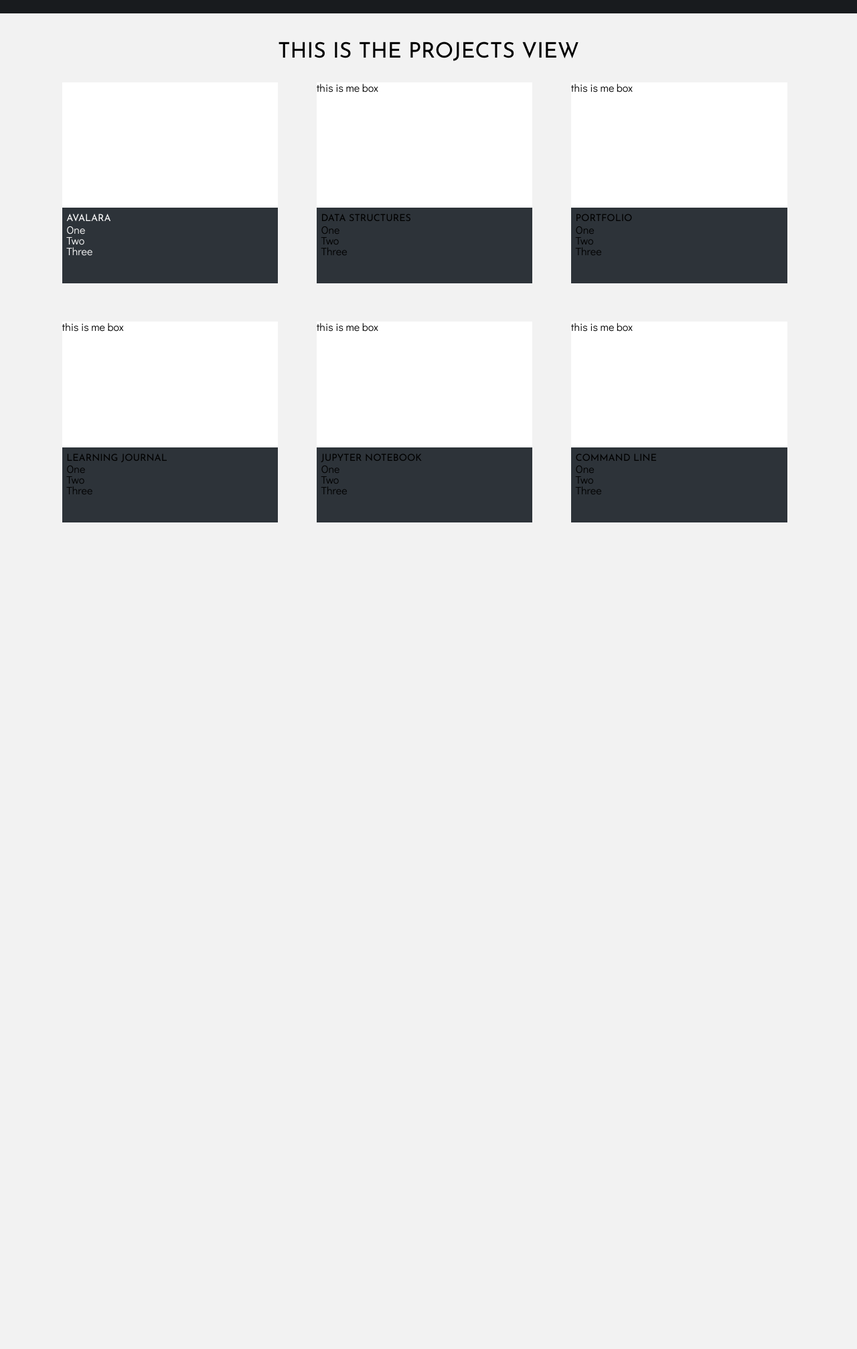
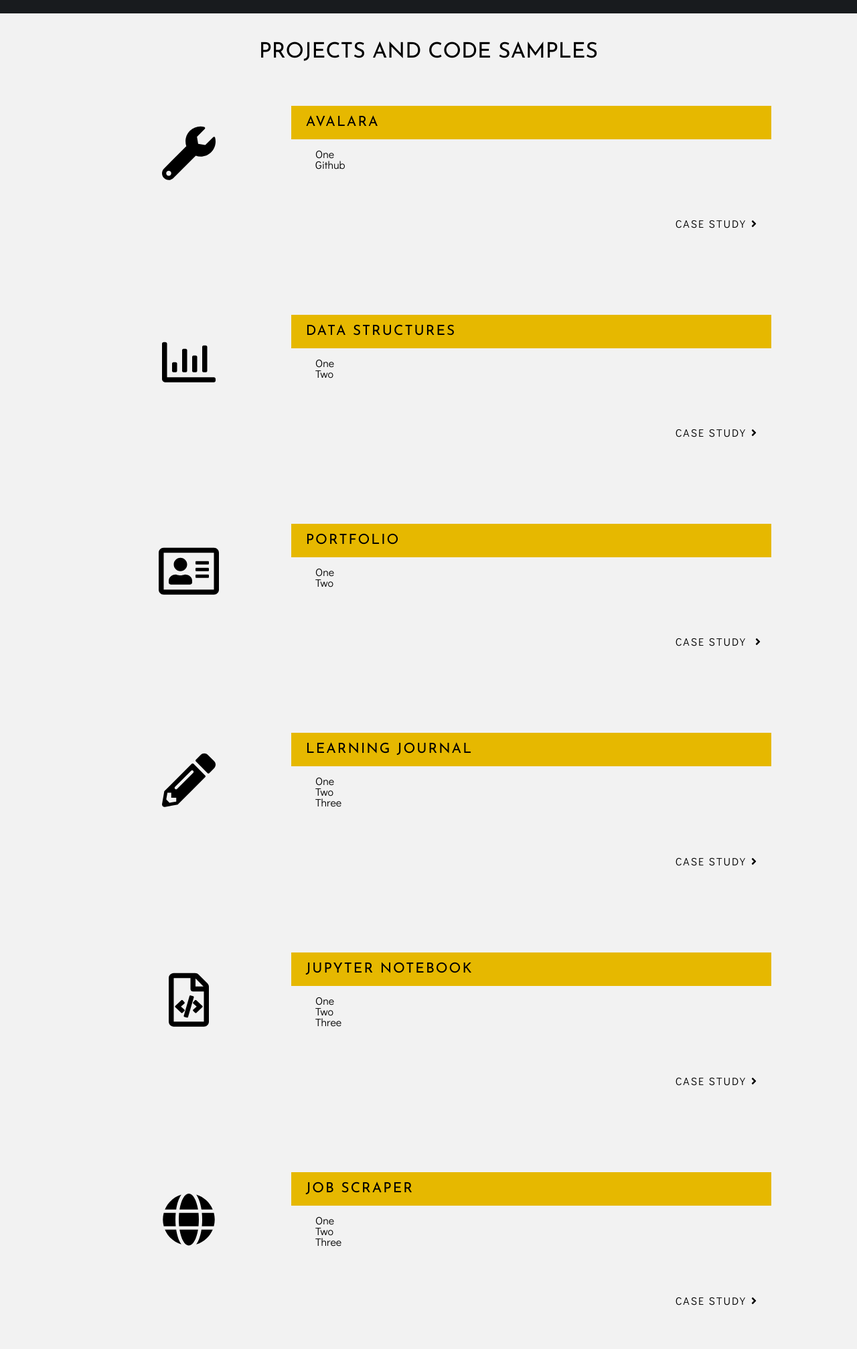
Before and after one commit to adriennekarnoski/symmetrical-potato, a Django app: page /projects/ in a window 1280 px wide. Shown: the part 88-2102 px from the top of the page at 67% size. Before the commit the page ends 868 px from the top, so only its background shows below. Run offline with Django 3.2, Linux system fonts and the light colour scheme; some libraries are stand-ins or nearby versions.

Commit message:
working on more design

```diff
--- a/portfolio/portfolio/static/css/layout.css
+++ b/portfolio/portfolio/static/css/layout.css
@@ -51,7 +51,7 @@
 
 
 .left {
-    float: none;
+    float: left;
 }
 
 .right {
--- a/portfolio/portfolio/static/css/modules.css
+++ b/portfolio/portfolio/static/css/modules.css
@@ -205,12 +205,20 @@
 
 .skills_list {
     line-height: 1.5em;
-    margin-top: 4%;
+    margin: 4% 0% 20% 0%;
     font-size: 14px;
 }
 
+@media screen and (min-width: 640px) {
+    .skills_list {
+        line-height: 1.5em;
+        margin-top: 4%;
+        font-size: 14px;
+    }
+}
+
 .skills_container .svg-inline--fa {
-    color: #e6b800;
+    color: #ffd11a;
     padding-right: 10px;
 }
 
@@ -301,83 +309,45 @@
 }
 
 .projects_container {
-    width: 90%;
+    width: 80%;
     margin: auto;
+    padding: 5% 0%;
 }
 
-.project_box {
-    width: 90%;
-    margin: 5%;
-    height: 300px;
-    display: inline-block;
-    background: white;
-    position: static;
+.projects_container ul {
+    padding: 2% 0% 0% 5%;
 }
 
-@media screen and (min-width: 640px) {
-    .project_box {
-        width: 28%;
-        margin: 2.5%;
-        height: 300px;
-        display: inline-block;
-        background: white;
-        position: relative;
-    }
-}
-.project_box a {
-    text-decoration: none;
-    color: white;
+.projects_container .fa-5x {
+    padding-top: 10%;
 }
 
-.project_description {
-    position: static;
-    height: 100px;
-    width: 96%;
-    background: #2d3339;
-    margin-top: 198px;
-    padding: 2%;
-}
-
-@media screen and (min-width: 640px) {
-    .project_description {
-        position: absolute;
-        bottom: 0;
-        height: 100px;
-        width: 96%;
-        background: #2d3339;
-        padding: 2%;
-    }
-}
-
-.project_description h2 {
-    font-size: 0.9em;
+.projects_container h2 {
+    font-size: 1.3em;
+    letter-spacing: 2px;
+    background: #e6b800;
+    width: 97%;
+    padding-left: 3%;
+    line-height: 50px;
     display: inline-block;
     text-transform: uppercase;
     font-family: 'Josefin Sans', sans-serif;
 }
 
-.project_overlay {
-    display: none;
-    width: 100%;
-    height: 100%;
-    background: #e6b800;
-    opacity: 0.9;
-    position: absolute;
-    top: 0;
-    left: 0;
-    right: 0;
-    bottom: 0;
-    transition: 1s ease;
+.project_link {
+    display: inline-block;
+    margin: 10% 0% 0% 80%;
+    text-decoration: none;
+    text-transform: uppercase;
+    letter-spacing: 2px;
+    color: black;
+    width: 150px;
 }
 
-.project_overlay h3 {
-    text-align: center;
-    color: white;
-    font-size: 2em;
-    padding-top: 30%;
-    text-transform: uppercase;
+.project_link svg {
+    margin-left: 5%;
+    display: inline-block;
 }
-
 
 
 /* text */
--- a/portfolio/portfolio/static/js/app.js
+++ b/portfolio/portfolio/static/js/app.js
@@ -1,16 +1,16 @@
-handleNav = function() {
-  $('#nav').on('click', 'svg.fa-bars', function() {
-      var $navList = $('#nav_ul');
-      $navList.slideToggle('slow');
-    });
-}
+// handleNav = function() {
+//   $('#nav').on('click', 'svg.fa-bars', function() {
+//       var $navList = $('#nav_ul');
+//       $navList.slideToggle('slow');
+//     });
+// }
 
 
-handleProjects = function() {
-    $('.project_box').hover(function() {
-      var $projectText = $('.project_overlay');
-      $projectText.slideToggle('slow');
-    });
-}
-handleNav()
-handleProjects()
+// handleProjects = function() {
+//     $('.project_box').hover(function() {
+//       var $projectText = $('.project_overlay');
+//       $projectText.slideToggle('slow');
+//     });
+// }
+// handleNav()
+// handleProjects()
--- a/portfolio/projects/templates/projects/projects.html
+++ b/portfolio/projects/templates/projects/projects.html
@@ -6,96 +6,93 @@
 
 {% block content %}
 <section class="page projects">
-    <h1 class="heading">this is the projects view</h1>
+    <h1 class="heading">Projects and Code Samples</h1>
     <section class="projects_container clearfix">
-        <article class="project_box">
-        <a href="{% url 'projects:one' %}">
-            this is me box
-            <section class="project_description">
+        <article class="two_small left text_center">
+            <i class="fas fa-wrench fa-5x"></i>
+        </article>
+        <article class="two_big right">
              <h2>Avalara</h2>
                 <ul class="project_list">
                     <li>One</li>
-                    <li>Two</li>
-                    <li>Three</li>
+                    <li>Github</li>
+
                 </ul>
+                <a href="{% url 'projects:one' %}" class="project_link">Case Study<i class="fas fa-angle-right"></i></a>
+        </article>
     </section>
-            <section class="project_overlay">
-                <h3>read more</h3>
-            </section>
-    </a>
+    <section class="projects_container clearfix">
+        <article class="two_small left text_center">
+            <i class="far fa-chart-bar fa-5x"></i>
         </article>
-         <article class="project_box">
-            this is me box
-            <section class="project_description">
+        <article class="two_big right">
              <h2>Data Structures</h2>
                 <ul class="project_list">
                     <li>One</li>
                     <li>Two</li>
-                    <li>Three</li>
                 </ul>
+                <a href="{% url 'projects:one' %}" class="project_link">Case Study<i class="fas fa-angle-right"></i></a>
+        </article>
     </section>
-            <section class="project_overlay">
-                <h3>read more</h3>
-            </section>
+    <section class="projects_container clearfix">
+        <article class="two_small left text_center">
+            <i class="far fa-address-card fa-5x"></i>
         </article>
-        <article class="project_box">
-            this is me box
-            <section class="project_description">
+        <article class="two_big right">
              <h2>Portfolio</h2>
                 <ul class="project_list">
                     <li>One</li>
                     <li>Two</li>
-                    <li>Three</li>
                 </ul>
+                <a href="{% url 'projects:one' %}" class="project_link">Case Study <i class="fas fa-angle-right"></i></a>
+        </article>
     </section>
-            <section class="project_overlay">
-                <h3>read more</h3>
-            </section>
+    <section class="projects_container clearfix">
+        <article class="two_small left text_center">
+            <i class="fas fa-pencil-alt fa-5x"></i>
         </article>
-         <article class="project_box">
-            this is me box
-            <section class="project_description">
+        <article class="two_big right">
              <h2>Learning Journal</h2>
                 <ul class="project_list">
                     <li>One</li>
                     <li>Two</li>
                     <li>Three</li>
                 </ul>
+                <a href="{% url 'projects:one' %}" class="project_link">Case Study<i class="fas fa-angle-right"></i></a>
+        </article>
     </section>
-            <section class="project_overlay">
-                <h3>read more</h3>
-            </section>
+    <section class="projects_container clearfix">
+        <article class="two_small left text_center">
+            <i class="far fa-file-code fa-5x"></i>
         </article>
-        <article class="project_box">
-            this is me box
-            <section class="project_description">
+        <article class="two_big right">
              <h2>Jupyter Notebook</h2>
                 <ul class="project_list">
                     <li>One</li>
                     <li>Two</li>
                     <li>Three</li>
                 </ul>
+                <a href="{% url 'projects:one' %}" class="project_link">Case Study<i class="fas fa-angle-right"></i></a>
+        </article>
     </section>
-            <section class="project_overlay">
-                <h3>read more</h3>
-            </section>
+    <section class="projects_container clearfix">
+        <article class="two_small left text_center">
+            <i class="fas fa-globe fa-5x"></i>
         </article>
-         <article class="project_box">
-            this is me box
-            <section class="project_description">
-                <h2>Command Line</h2>
+        <article class="two_big right">
+             <h2>Job Scraper</h2>
                 <ul class="project_list">
                     <li>One</li>
                     <li>Two</li>
                     <li>Three</li>
                 </ul>
-            </section>
-            <section class="project_overlay">
-                <h3>read more</h3>
-            </section>
+                <a href="{% url 'projects:one' %}" class="project_link">Case Study<i class="fas fa-angle-right"></i></a>
         </article>
-
     </section>
 </section>
 
+
+
+
+
 {% endblock %}
```
Also changed, not shown: portfolio/about/templates/about/skills.html (+9 -9 lines), portfolio/portfolio/static/images/example.jpg (added), portfolio/portfolio/static/images/otherexample.jpg (added). Lines whose indentation alone changed are shown as unchanged.
